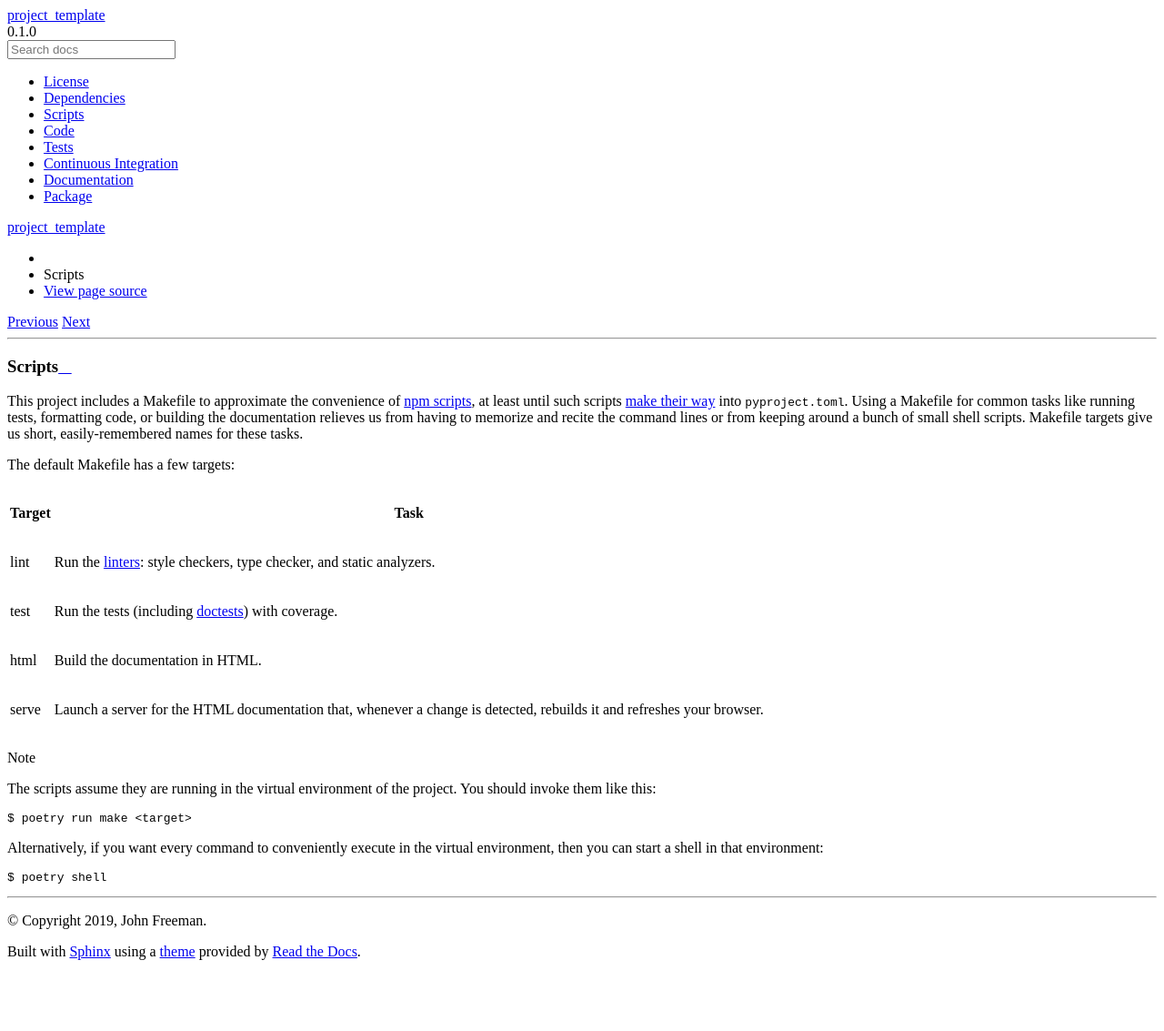
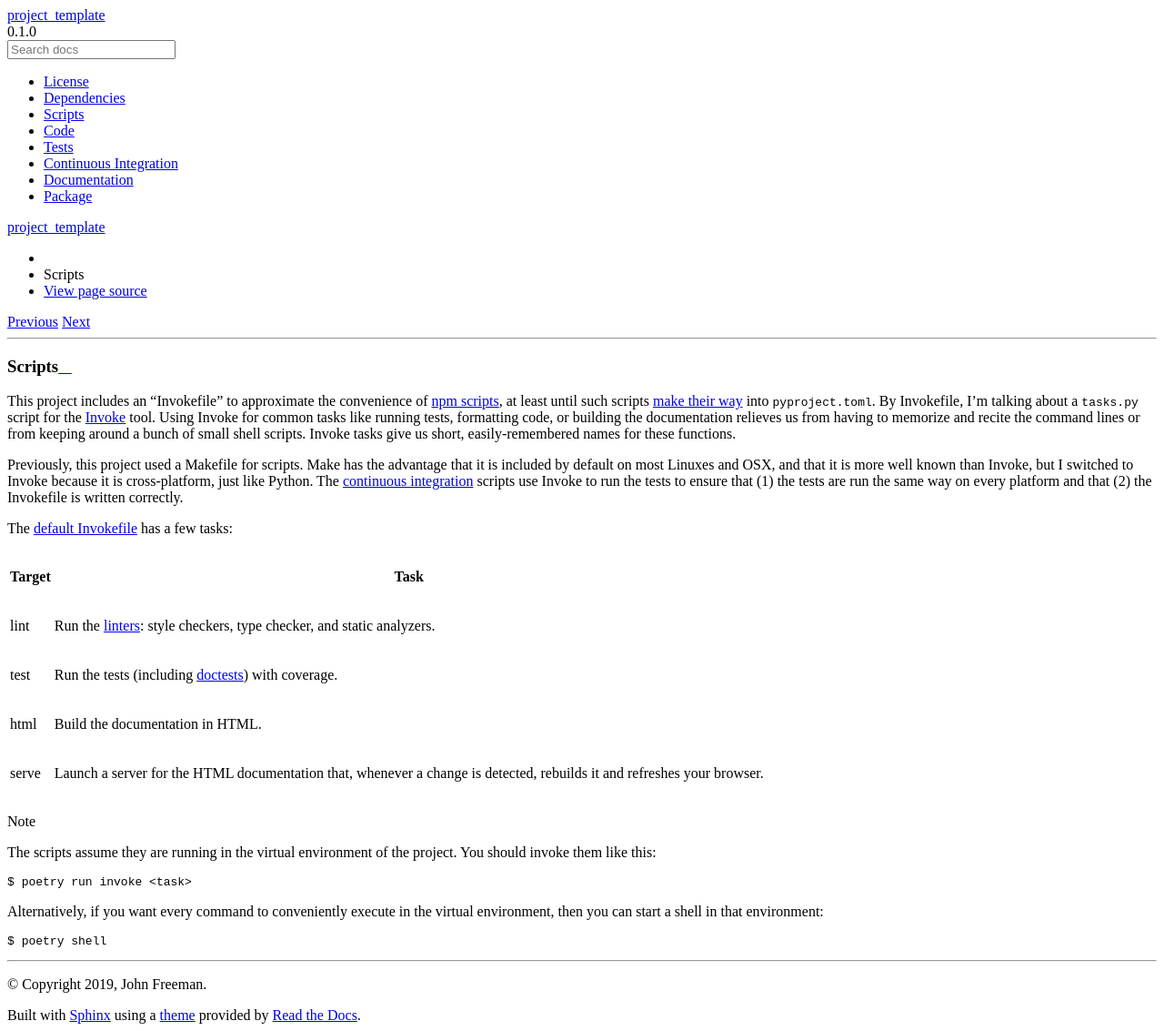
Before and after one commit to thejohnfreeman/project-template-python, a Sphinx documentation site: the page built from docs/scripts.rst, in a window 1280 px wide. Shown: the whole page at 91% size. Built offline with Sphinx 7.4.7 and the Read the Docs theme 2.0.0, drawn with Linux system fonts in a browser that asks for light colours; before the commit the page ends 1063 px from its top, so only the background shows below that.

Commit message:
Replace Makefile with Invokefile
Closes #2

```diff
--- a/README.rst
+++ b/README.rst
@@ -30,7 +30,7 @@ a number of features, each with its own chapter in the documentation_:
 - ISC_ license (a shorter MIT license)
 - All package metadata in ``pyproject.toml``
   (reaching standardization in `PEP 518`_)
-- Scripts for common development tasks
+- Cross-platform scripts for common development tasks
   (linting, testing, building documentation)
 - Testing with pytest_, doctests_, and coverage
 - Continuous integration on Linux and OSX with `Travis CI`_
--- a/docs/code.rst
+++ b/docs/code.rst
@@ -23,7 +23,7 @@
 
 .. code-block:: shell
 
-   $ poetry run make lint
+   $ poetry run invoke lint
 
 =========== ======
 Tool        Reason
--- a/docs/documentation.rst
+++ b/docs/documentation.rst
@@ -59,7 +59,7 @@ refresh your browser:
 
 .. code-block:: shell
 
-   $ poetry run make serve
+   $ poetry run invoke serve
 
 
 Publishing
--- a/docs/scripts.rst
+++ b/docs/scripts.rst
@@ -2,18 +2,29 @@
 Scripts
 =======
 
-This project includes a Makefile to approximate the convenience of `npm
+This project includes an "Invokefile" to approximate the convenience of `npm
 scripts`_, at least until such scripts `make their way`_ into
 ``pyproject.toml``.
-Using a Makefile for common tasks like running tests, formatting code, or
+By Invokefile, I'm talking about a ``tasks.py`` script for the Invoke_ tool.
+Using Invoke for common tasks like running tests, formatting code, or
 building the documentation relieves us from having to memorize and recite the
-command lines or from keeping around a bunch of small shell scripts. Makefile
-targets give us short, easily-remembered names for these tasks.
+command lines or from keeping around a bunch of small shell scripts.
+Invoke tasks give us short, easily-remembered names for these functions.
 
 .. _npm scripts: https://medium.freecodecamp.org/introduction-to-npm-scripts-1dbb2ae01633
 .. _make their way: https://github.com/sdispater/poetry/pull/591
+.. _Invoke: https://www.pyinvoke.org/
 
-The default Makefile has a few targets:
+Previously, this project used a Makefile for scripts. Make has the advantage
+that it is included by default on most Linuxes and OSX, and that it is more
+well known than Invoke, but I switched to Invoke because it is cross-platform,
+just like Python. The :doc:`continuous integration <continuous_integration>`
+scripts use Invoke to run the tests to ensure that (1) the tests are run the
+same way on every platform and that (2) the Invokefile is written correctly.
+
+The `default Invokefile`__ has a few tasks:
+
+.. __: https://github.com/thejohnfreeman/project-template-python/blob/master/tasks.py
 
 ====== ====
 Target Task
@@ -36,7 +47,7 @@ serve  Launch a server for the HTML documentation that, whenever a change is
 
    .. code-block:: shell
 
-      $ poetry run make <target>
+      $ poetry run invoke <task>
 
    Alternatively, if you want every command to conveniently execute in the
    virtual environment, then you can start a shell in that environment:
--- a/docs/tests.rst
+++ b/docs/tests.rst
@@ -14,7 +14,7 @@ All of these tests are executed as part of the ``test`` :doc:`script
 
 .. code-block:: shell
 
-   $ poetry run make test
+   $ poetry run invoke test
    pytest --cov=project_template --doctest-modules --ignore=docs
    ============================= test session starts =============================
    platform linux -- Python 3.6.8, pytest-4.4.1, py-1.8.0, pluggy-0.9.0
--- a/pyproject.toml
+++ b/pyproject.toml
@@ -19,6 +19,7 @@ toml = {version = "^0.10.0",optional = true}
 docs = ["sphinx", "sphinx_rtd_theme", "toml"]
 
 [tool.poetry.dev-dependencies]
+invoke = "^1.2"
 mypy = "^0.701.0"
 pydocstyle = "^3.0"
 pylint = "^2.3"
```
Also changed, not shown: tasks.py (added, +41 -0 lines), .travis.yml, 1 other file.
